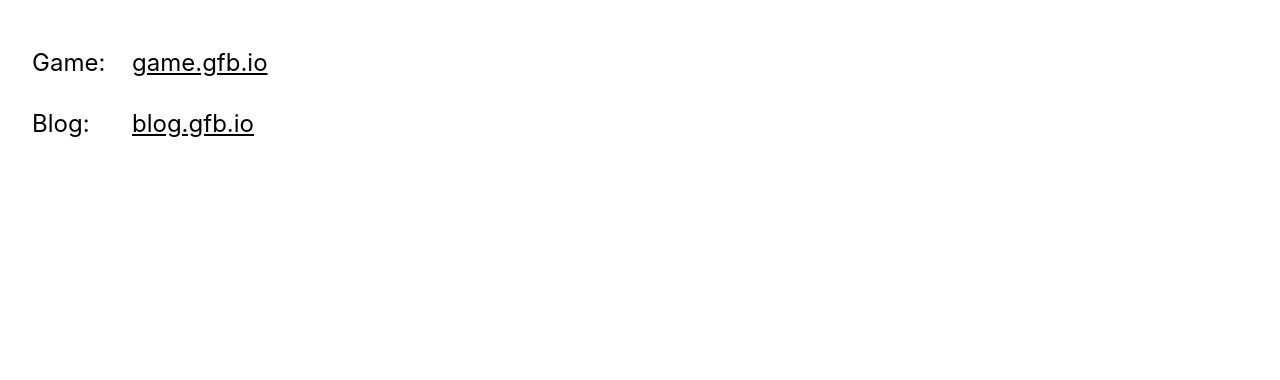
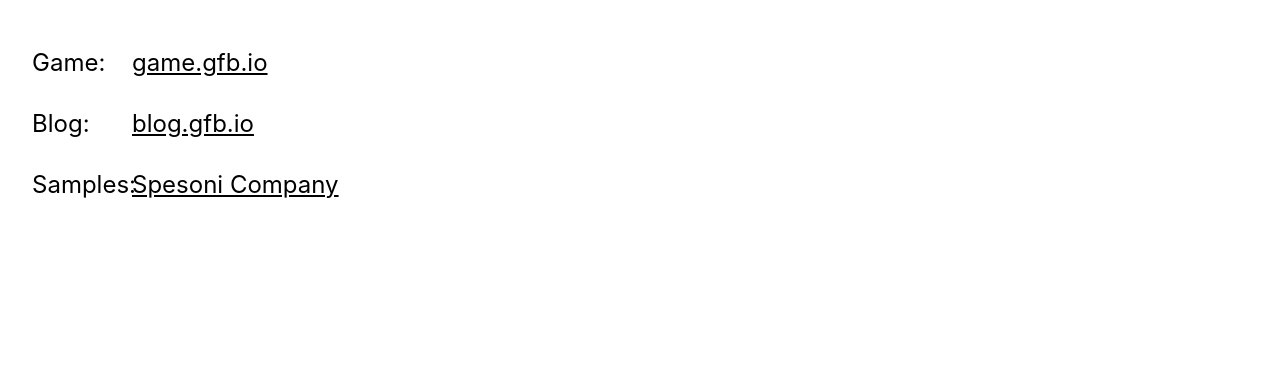
Before and after one commit to INORIA/inoria.gfb.io, a website built with Parcel: page index.html in a window 1280 px wide. Shown: the top 380 px of the page. Built offline with nearby package versions, Linux system fonts and the light colour scheme.

Commit message:
chore: enable sample spesoni page link

```diff
--- a/index.html
+++ b/index.html
@@ -16,7 +16,7 @@
     <ul class="list">
       <li class="list-item"><span class="list-title">Game:</span><a class="link" href="https://game.gfb.io/">game.gfb.io</a></li>
       <li class="list-item"><span class="list-title">Blog:</span><a class="link" href="https://blog.gfb.io/">blog.gfb.io</a></li>
-      <!-- <li class="list-item"><span class="list-title">Samples:</span><a class="link" href="./samples/spesoni-company/">Spesoni Company</a></li> -->
+      <li class="list-item"><span class="list-title">Samples:</span><a class="link" href="./samples/spesoni-company/">Spesoni Company</a></li>
     </ul>
   </main>
 
```
